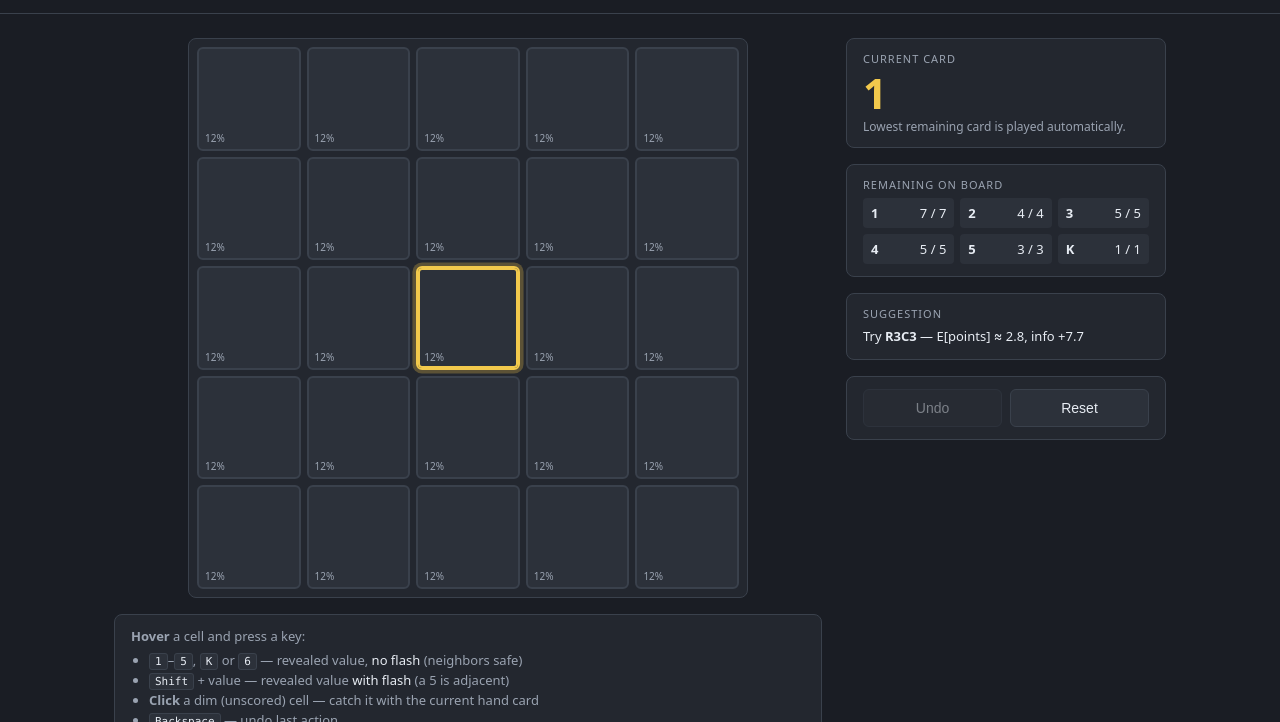
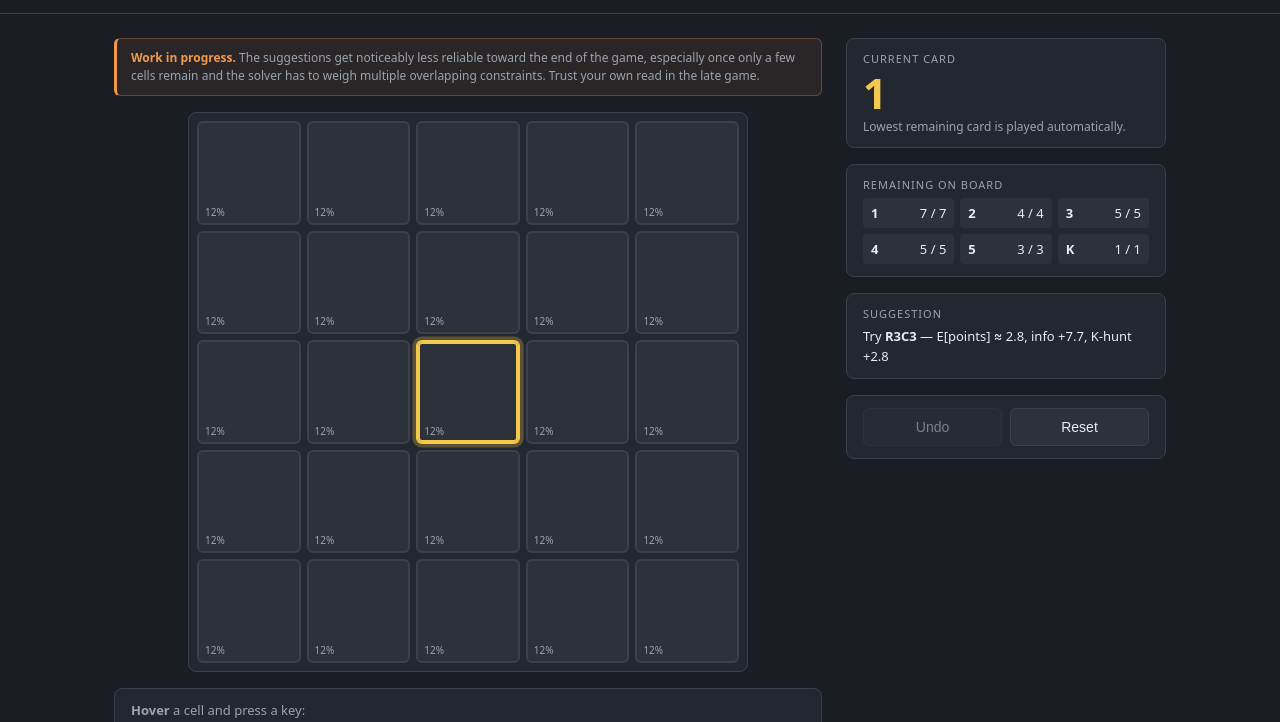
Before and after one commit to HaziFlorinMarian/ctk-helper-jogoe, a plain HTML site: page index.html in a window 1280 px wide. Shown: the part 49-771 px from the top of the page. Drawn offline with Linux system fonts and the light colour scheme.

Commit message:
disclaimer, fix king hunt

```diff
--- a/index.html
+++ b/index.html
@@ -17,6 +17,13 @@
 
   <main>
     <section class="board-panel">
+      <div class="disclaimer">
+        <strong>Work in progress.</strong> The suggestions get noticeably less
+        reliable toward the end of the game, especially once only a few cells
+        remain and the solver has to weigh multiple overlapping constraints.
+        Trust your own read in the late game.
+      </div>
+
       <div id="board" class="board" aria-label="5x5 game board"></div>
 
       <div class="help">
--- a/solver.js
+++ b/solver.js
@@ -24,6 +24,10 @@ import {
 const CATCH_PENALTY = 500; // weight for getting caught by a 5 on the 5-turn
 const INFO_WEIGHT = 0.9;    // per hidden 8-neighbor; rewards info-rich flips
 const CENTER_TIEBREAK = 0.005; // tiny bias toward grid center to break residual ties
+// Revealing the King early turns the K-turn into a guaranteed +100 click
+// instead of a probability-weighted guess. Weight P(K|cell) to reflect that
+// benefit — scaled so a green cell's ~10% P(K) nudges it over a red gamble.
+const K_HUNT_WEIGHT = 70;
 const FIVE_CARD_INDEX = HAND_SEQUENCE.indexOf("5");
 
 // "Informative" neighbors — neighbors whose 5-status the flash signal can
@@ -170,6 +174,12 @@ function scoreCell(state, cellIdx, hand, pFive, distribution) {
   // Note: no penalty for revealing K early — the K-turn can still click the
   // K-card on a face-up K to score 100.
   const kPenalty = 0;
+  // Bonus for flipping cells likely to BE the King. When hand is not K, the
+  // reveal converts the K-turn from a probability-weighted guess into a
+  // guaranteed +100. Green cells (safe-for-5, P(5)=0) typically have higher
+  // P(K) than red candidates, so this nudges the solver toward K-hunting on
+  // low-risk squares when expected points are close.
+  const kHuntBonus = hand !== "K" ? pK * K_HUNT_WEIGHT : 0;
 
   const remaining = state.remaining;
   const totalRemaining =
@@ -199,12 +209,14 @@ function scoreCell(state, cellIdx, hand, pFive, distribution) {
     const evLater = p5 >= 0.999 ? 50 : expectedPointsIfFiveTurn(dist);
     // Net value of flipping now vs. letting the 5-turn handle it. Bingo and
     // chain roughly cancel because both turns get them. Info is lost if we
-    // wait, so it stays on the "now" side.
-    score = ev - evLater + infoBonus + centerBias - kPenalty;
-    detail = { ev, evLater, infoBonus, kPenalty, reserved: true };
+    // wait, so it stays on the "now" side. K-hunt bonus applies equally: the
+    // 5-turn might not reach this cell before the K-turn begins, so revealing
+    // K now is still a net gain.
+    score = ev - evLater + infoBonus + centerBias - kPenalty + kHuntBonus;
+    detail = { ev, evLater, infoBonus, kPenalty, kHuntBonus, reserved: true };
   } else {
-    score = ev + chainBonus + bingoBonus + infoBonus + centerBias - kPenalty;
-    detail = { ev, chainP, chainBonus, bingoBonus, infoBonus, kPenalty };
+    score = ev + chainBonus + bingoBonus + infoBonus + centerBias - kPenalty + kHuntBonus;
+    detail = { ev, chainP, chainBonus, bingoBonus, infoBonus, kPenalty, kHuntBonus };
     if (hand === "5") {
       const pCatch = probAnyNeighborIsFive(state, cellIdx, pFive);
       score -= pCatch * CATCH_PENALTY;
@@ -235,6 +247,9 @@ function describeReason(state, hand, cellIdx, detail) {
     if (hand === "5" && detail.pCatch != null) {
       parts.push(`catch risk ${(detail.pCatch * 100).toFixed(0)}%`);
     }
+  }
+  if (detail.kHuntBonus && detail.kHuntBonus > 0.5) {
+    parts.push(`K-hunt +${detail.kHuntBonus.toFixed(1)}`);
   }
   return parts.join(", ");
 }
--- a/style.css
+++ b/style.css
@@ -199,6 +199,18 @@ main {
   letter-spacing: 0;
 }
 
+.disclaimer {
+  background: rgba(242, 153, 74, 0.08);
+  border: 1px solid rgba(242, 153, 74, 0.3);
+  border-left: 3px solid var(--warn);
+  border-radius: 6px;
+  padding: 10px 14px;
+  font-size: 12px;
+  color: var(--fg-dim);
+  line-height: 1.5;
+}
+.disclaimer strong { color: var(--warn); }
+
 .help {
   background: var(--bg-2);
   border: 1px solid var(--border);
```
